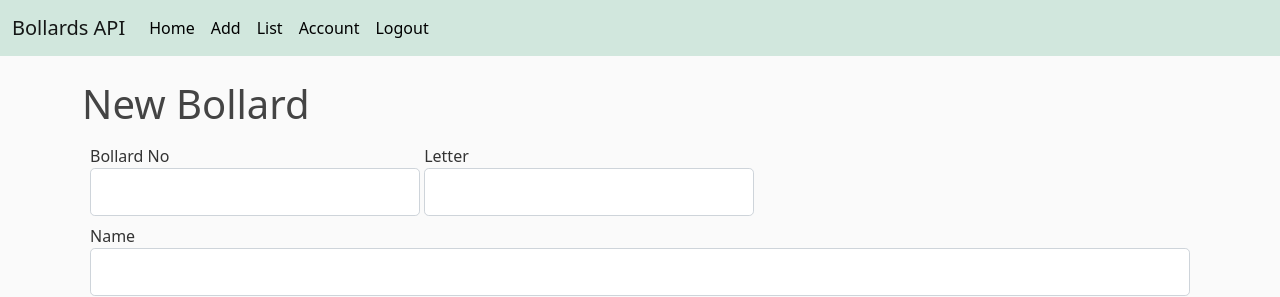
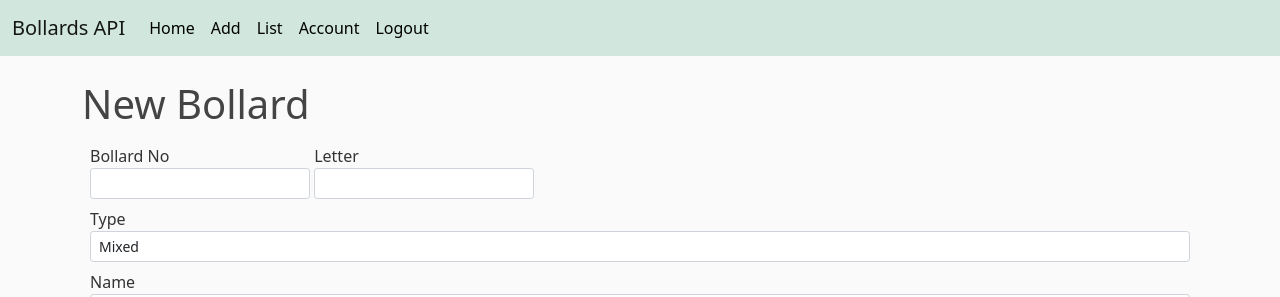
Before and after one commit to JeanmarieAlder/bollards-api, a Flask app: page /add in a window 1280 px wide. Shown: the top 297 px of the page. Run offline with Flask 2, Linux system fonts and the light colour scheme; the visitor is signed in with stand-in values (Sample User, id 1); data comes from the database, SQL or seed files in the repository; some libraries are stand-ins or nearby versions.

Commit message:
added types and updated list

```diff
--- a/bollards_api/bollards/forms.py
+++ b/bollards_api/bollards/forms.py
@@ -2,14 +2,20 @@ from flask_wtf import FlaskForm
 from flask_wtf.file import FileAllowed, FileField
 from wtforms import (DecimalField, HiddenField, IntegerField,
                      MultipleFileField, StringField, SubmitField,
-                     TextAreaField)
+                     TextAreaField, SelectField)
 from wtforms.validators import DataRequired, Length
+
+TYPE_LIST = ['Mixed', 'Fields', 'Forest', 'Pasture',
+            'Custom', 'Rocky', 'Swamp',
+            'Plain', 'Special', 'Unknown']
 
 class BollardForm(FlaskForm):
     b_number = IntegerField('Bollard No',
                             validators=[DataRequired()])
 
     b_letter = StringField('Letter', validators=[Length(max=3)])
+
+    b_type = SelectField('Type', choices=TYPE_LIST)
 
     b_name = StringField('Name',
                             validators=[Length(max=100)])
--- a/bollards_api/bollards/routes.py
+++ b/bollards_api/bollards/routes.py
@@ -32,6 +32,7 @@ def manage(bollard_id):
     if form.validate_on_submit():
         bollard.b_number = form.b_number.data
         bollard.b_letter = form.b_letter.data
+        bollard.b_type = form.b_type.data
         bollard.b_name = form.b_name.data
         bollard.comment = form.comment.data
         bollard.b_lat = form.b_lat.data
@@ -58,6 +59,7 @@ def manage(bollard_id):
 
     form.b_number.data = bollard.b_number
     form.b_letter.data = bollard.b_letter
+    form.b_type.data = bollard.b_type
     form.b_name.data = bollard.b_name
     form.comment.data = bollard.comment
     form.b_lat.data = bollard.b_lat
@@ -78,6 +80,7 @@ def add():
         else:
             new_bollard = Bollard(b_number=form.b_number.data,
                                     b_letter=form.b_letter.data.upper(),
+                                    b_type=form.b_type.data,
                                     b_name=form.b_name.data,
                                     comment=form.comment.data, b_lat=form.b_lat.data,
                                     b_lng=form.b_lng.data)
--- a/bollards_api/models.py
+++ b/bollards_api/models.py
@@ -29,6 +29,7 @@ class Bollard(db.Model):
     id = db.Column(db.Integer, primary_key=True)
     b_number = db.Column(db.Integer, nullable=False)
     b_letter = db.Column(db.String(3), default="")
+    b_type = db.Column(db.String(50), default="Mixed")
     b_name = db.Column(db.String(50))
     comment = db.Column(db.Text())
     b_lat = db.Column(db.Numeric(8,5), nullable=False, default=46.64692)
--- a/bollards_api/templates/list.html
+++ b/bollards_api/templates/list.html
@@ -27,7 +27,7 @@
   <table class="table">
       <tr>
         <th scope="col">Image</th>
-        <th scope="col">Number</th>
+        <th scope="col">No</th>
         <th scope="col">Name</th>
         <th scope="col">Comment</th>
         <th scope="col">Edit</th>
@@ -35,7 +35,7 @@
       </tr>
       {% for bollard in bollards.items %}
         <tr>
-          <td><img class="media-body profile-pic p-1" src="{{ url_for('static', filename='img/bollards_icon/' + bollard.image_icon) }}"></td>
+          <td class=""><img class="media-body profile-pic profile-pic-{{bollard.b_type}} p-1" src="{{ url_for('static', filename='img/bollards_icon/' + bollard.image_icon) }}"></td>
           <td style="vertical-align: middle;"><b>No {{bollard.b_number}}{{ bollard.b_letter }}</b></td>
           <td>{{bollard.b_name}}</td>
           <td>{{bollard.comment}}</td>
--- a/bollards_api/templates/manage.html
+++ b/bollards_api/templates/manage.html
@@ -25,85 +25,99 @@
                         {{ form.b_number.label(class="form-control-label") }}
 
                         {% if form.b_number.errors %}
-                            {{ form.b_number(class="form-control form-control-lg is-invalid", autocomplete="off") }}
+                            {{ form.b_number(class="form-control form-control-sm is-invalid", autocomplete="off") }}
                             <div class="invalid-feedback">
                                 {% for error in form.b_number.errors %}
                                     <span>{{ error }}</span>
                                 {% endfor %}
                             </div>
                         {% else %}
-                            {{ form.b_number(class="form-control form-control-lg", autocomplete="off") }}
+                            {{ form.b_number(class="form-control form-control-sm", autocomplete="off") }}
                         {% endif %}
                     </span>
                     <span style="display: inline-block; vertical-align: top;">
                         {{ form.b_letter.label(class="form-control-label") }}
 
                         {% if form.b_letter.errors %}
-                            {{ form.b_letter(class="form-control form-control-lg is-invalid", autocomplete="off") }}
+                            {{ form.b_letter(class="form-control form-control-sm is-invalid", autocomplete="off") }}
                             <div class="invalid-feedback">
                                 {% for error in form.b_letter.errors %}
                                     <span>{{ error }}</span>
                                 {% endfor %}
                             </div>
                         {% else %}
-                            {{ form.b_letter(class="form-control form-control-lg", autocomplete="off") }}
+                            {{ form.b_letter(class="form-control form-control-sm", autocomplete="off") }}
                         {% endif %}
                     </span>
+                </div>
+                <div class="form-group">
+                    {{ form.b_type.label(class="form-control-label") }}
+
+                    {% if form.b_type.errors %}
+                        {{ form.b_type(class="form-control form-control-sm is-invalid") }}
+                        <div class="invalid-feedback">
+                            {% for error in form.b_type.errors %}
+                                <span>{{ error }}</span>
+                            {% endfor %}
+                        </div>
+                    {% else %}
+                        {{ form.b_type(class="form-control form-control-sm") }}
+                    {% endif %}
                 </div>
                 <div class="form-group">
                     {{ form.b_name.label(class="form-control-label") }}
 
                     {% if form.b_name.errors %}
-                        {{ form.b_name(class="form-control form-control-lg is-invalid", autocomplete="off") }}
+                        {{ form.b_name(class="form-control form-control-sm is-invalid", autocomplete="off") }}
                         <div class="invalid-feedback">
                             {% for error in form.b_name.errors %}
                                 <span>{{ error }}</span>
                             {% endfor %}
                         </div>
                     {% else %}
-                        {{ form.b_name(class="form-control form-control-lg", autocomplete="off") }}
+                        {{ form.b_name(class="form-control form-control-sm", autocomplete="off") }}
                     {% endif %}
                 </div>
                 <div class="form-group">
                     {{ form.comment.label(class="form-control-label") }}
 
                     {% if form.comment.errors %}
-                        {{ form.comment(class="form-control form-control-lg is-invalid", autocomplete="off") }}
+                        {{ form.comment(class="form-control form-control-sm is-invalid", autocomplete="off") }}
                         <div class="invalid-feedback">
                             {% for error in form.comment.errors %}
                                 <span>{{ error }}</span>
                             {% endfor %}
                         </div>
                     {% else %}
-                        {{ form.comment(class="form-control form-control-lg", autocomplete="off") }}
+                        {{ form.comment(class="form-control form-control-sm", autocomplete="off") }}
                     {% endif %}
                 </div>
                 <div class="form-group">
                     {{ form.b_lat.label(class="form-control-label") }}
 
                     {% if form.b_lat.errors %}
-                        {{ form.b_lat(class="form-control form-control-lg is-invalid", id="manage-b-lat", autocomplete="off") }}
+                        {{ form.b_lat(class="form-control form-control-sm is-invalid", id="manage-b-lat", autocomplete="off") }}
                         <div class="invalid-feedback">
                             {% for error in form.b_lat.errors %}
                                 <span>{{ error }}</span>
                             {% endfor %}
                         </div>
                     {% else %}
-                        {{ form.b_lat(class="form-control form-control-lg", id="manage-b-lat", autocomplete="off") }}
+                        {{ form.b_lat(class="form-control form-control-sm", id="manage-b-lat", autocomplete="off") }}
                     {% endif %}
                 </div>
                 <div class="form-group">
                     {{ form.b_lng.label(class="form-control-label") }}
 
                     {% if form.b_lng.errors %}
-                        {{ form.b_lng(class="form-control form-control-lg is-invalid", id="manage-b-lon", autocomplete="off") }}
+                        {{ form.b_lng(class="form-control form-control-sm is-invalid", id="manage-b-lon", autocomplete="off") }}
                         <div class="invalid-feedback">
                             {% for error in form.b_lng.errors %}
                                 <span>{{ error }}</span>
                             {% endfor %}
                         </div>
                     {% else %}
-                        {{ form.b_lng(class="form-control form-control-lg", id="manage-b-lon", autocomplete="off") }}
+                        {{ form.b_lng(class="form-control form-control-sm", id="manage-b-lon", autocomplete="off") }}
                     {% endif %}
                 </div>
                 <div class="manage-map-div p-3">
@@ -130,6 +144,7 @@
                 <div>
                     {{ form.zoom_level(id="last-zoom-level") }}
                 </div>
+                <br/>
                 <div class="form-group">
                     <span>{{ form.submit(class="btn btn-outline-success") }}</span>
                     <span><a href="{{ url_for('bollards.list_bollards') }}"><div class="btn btn-outline-secondary btn-float-right">Cancel</div></a></span>
--- a/requirements.txt
+++ b/requirements.txt
@@ -14,7 +14,7 @@ itsdangerous==2.0.1
 Jinja2==3.0.1
 Mako==1.1.4
 MarkupSafe==2.0.1
-Pillow==8.3.0
+Pillow==8.3.1
 psycopg2-binary==2.9.1
 pycparser==2.20
 python-dateutil==2.8.1
```
Also changed, not shown: bollards_api/static/main.css (+38 -1 lines), migrations/versions/81795095317e_.py (added, +28 -0 lines).
